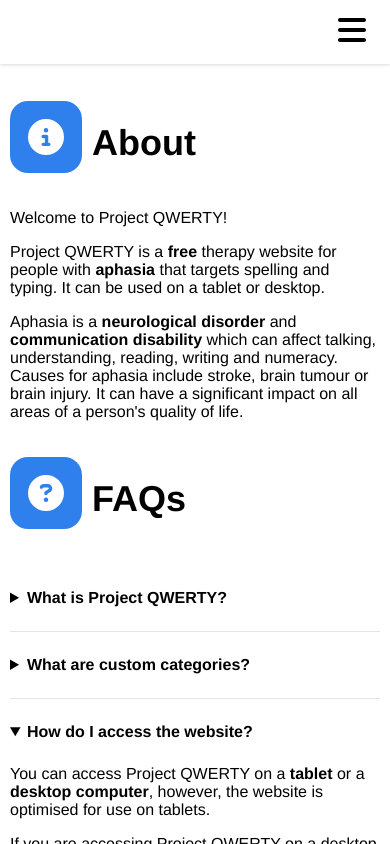
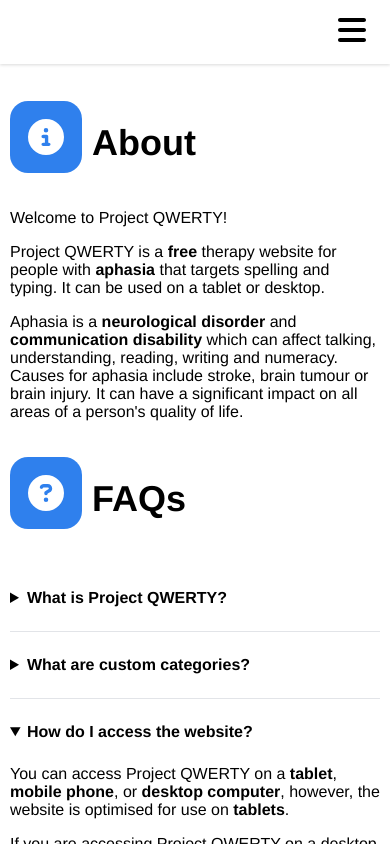
Before and after one commit to project-qwerty/project-qwerty, a Vue app: page /about in a window 390 px wide. Both pictures are taken after a click on the heading "How do I access the website?". Shown: the top 844 px of the page. Built offline with nearby package versions, Linux system fonts and the light colour scheme.

Commit message:
update FAQs post-mobile work

```diff
--- a/src/views/About.vue
+++ b/src/views/About.vue
@@ -19,17 +19,13 @@
     </CollapsibleSection>
 
     <CollapsibleSection summary="How do I access the website?" class="faint-border-bottom">
-      <p>You can access Project QWERTY on a <strong>tablet</strong> or a <strong>desktop computer</strong>, however, the website is optimised for use on tablets.</p>
+      <p>You can access Project QWERTY on a <strong>tablet</strong>, <strong>mobile phone</strong>, or <strong>desktop computer</strong>, however, the website is optimised for use on <strong>tablets</strong>.</p>
 
       <p>If you are accessing Project QWERTY on a desktop computer, use your <strong>mouse</strong> to click on each letter. Your physical keyboard will not work.</p>
     </CollapsibleSection>
 
     <CollapsibleSection summary="My keyboard is not working on my desktop computer. What should I do?" class="faint-border-bottom">
       <p>For <strong>desktop computer</strong> users: <strong>use your mouse</strong> to click on each letter. The physical keyboard will not work.</p>
-    </CollapsibleSection>
-
-    <CollapsibleSection summary="I can't see the full page on my tablet. What should I do?" class="faint-border-bottom">
-      <p>View the website in <strong>landscape</strong>. You may need to adjust your settings so that the page can rotate.</p>
     </CollapsibleSection>
 
     <CollapsibleSection summary="How do I save my word list so that I can practice my custom categories on different devices?" class="faint-border-bottom">
```
